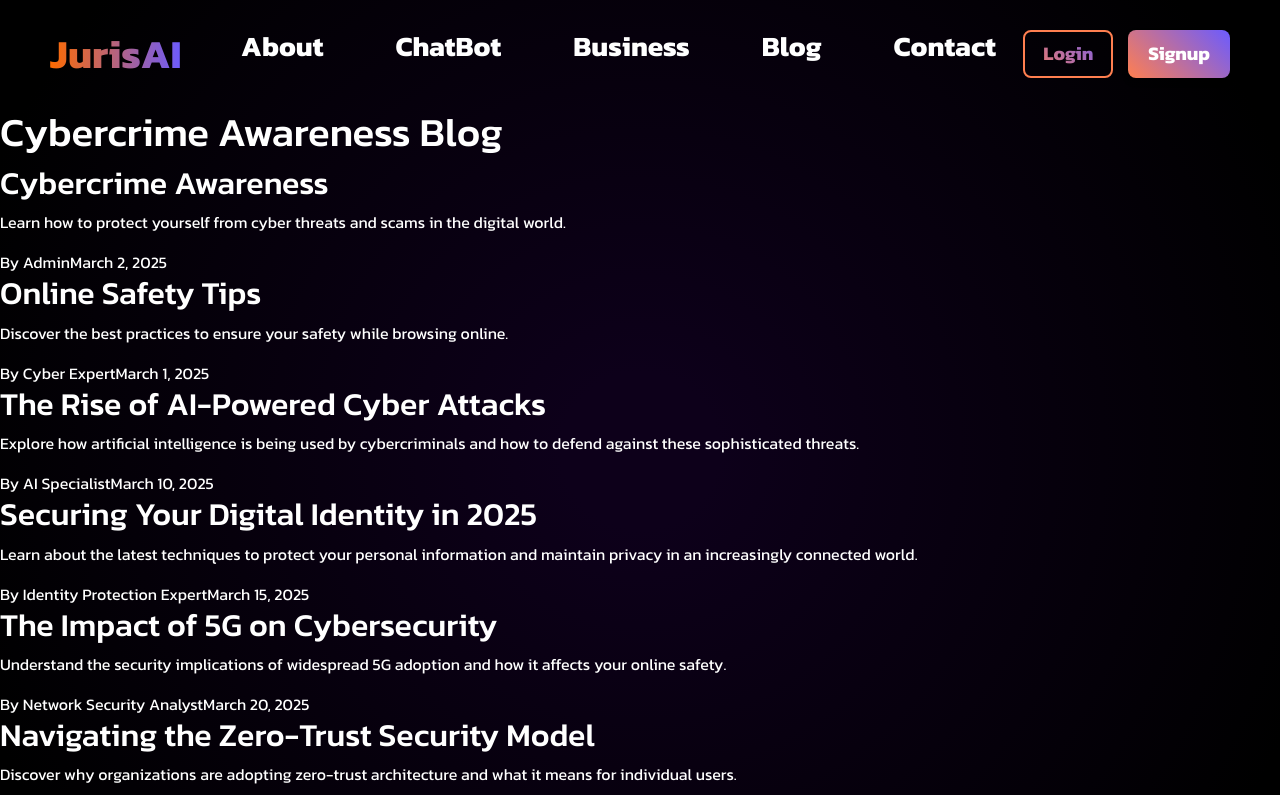
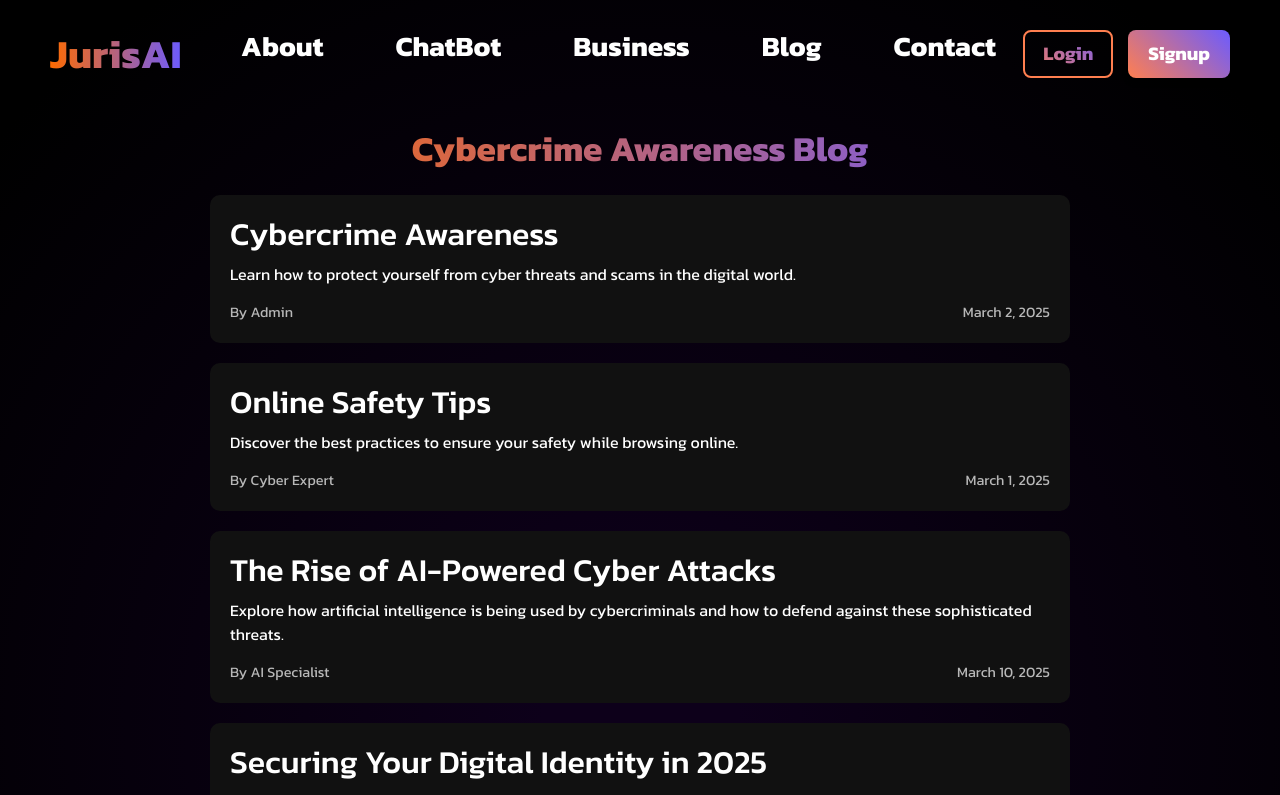
Before and after one commit to Rakshi2609/JurisAI, a React (Vite) app in the folder client/: page /blog in a window 1280 px wide. Shown: the top 795 px of the page. Built offline with nearby package versions, Linux system fonts and the light colour scheme; a web font is replaced by a local one.

Commit message:
Update Blog.css

```diff
--- a/client/src/assets/components/Blog.css
+++ b/client/src/assets/components/Blog.css
@@ -1,161 +1,153 @@
-import React, { useState } from 'react';
-import './Blog.css';
-
-const Blog = () => {
-  const [selectedPost, setSelectedPost] = useState(null);
-
-  const blogPosts = [
-    {
-      id: 1,
-      title: 'AI in Business: A Legal Revolution',
-      preview: 'Discover how AI is transforming business operations...',
-      content: 'AI is revolutionizing how businesses manage legal risk. Tools like Juris AI automate contract analysis, compliance checks, and legal research. These solutions save time and reduce human error in legal operations.',
-      author: 'Juris AI Expert',
-      date: 'April 12, 2025'
-    },
-    {
-      id: 2,
-      title: 'Securing Your Business in the Digital Era',
-      preview: 'Explore strategies to keep your business legally sound...',
-      content: 'Digital transformation brings new legal responsibilities. Learn how to protect your business against cyber threats, maintain data compliance, and prevent intellectual property breaches using AI-powered tools.',
-      author: 'Cybersecurity Consultant',
-      date: 'April 10, 2025'
-    },
-    {
-      id: 3,
-      title: 'How Juris AI Simplifies Legal Compliance',
-      preview: 'Struggling with compliance? Juris AI can help...',
-      content: 'Compliance with GDPR, HIPAA, and other frameworks can be challenging. Juris AI simplifies this by automating policy checks, generating compliance reports, and offering legal summaries for businesses.',
-      author: 'Legal Analyst',
-      date: 'April 9, 2025'
-    },
-    {
-      id: 4,
-      title: 'Preventing Legal Risks with Predictive AI',
-      preview: 'Learn how predictive tools can reduce risk...',
-      content: 'Predictive AI analyzes historical data and flags high-risk contracts or employee behavior that might lead to legal disputes. Businesses can now act before problems escalate.',
-      author: 'Risk Management Expert',
-      date: 'April 7, 2025'
-    },
-    {
-      id: 5,
-      title: 'Cybercrime Laws Every Startup Should Know',
-      preview: 'Startups are vulnerable — learn the laws...',
-      content: 'From data theft to phishing, startups face several cyber threats. This blog explains the key IPC sections related to cybercrime and how Juris AI helps identify legal actions against offenders.',
-      author: 'Startup Legal Advisor',
-      date: 'April 5, 2025'
-    },
-    {
-      id: 6,
-      title: 'Contract Automation: A Game-Changer for SMEs',
-      preview: 'SMEs can now automate contracts legally...',
-      content: 'Small businesses often overlook the legal fine print. Juris AI helps draft, review, and flag issues in contracts using AI-based legal reasoning. No more costly legal mistakes.',
-      author: 'Legal Tech Specialist',
-      date: 'April 4, 2025'
-    },
-    {
-      id: 7,
-      title: 'Understanding Digital Evidence in Indian Law',
-      preview: 'Digital evidence can be tricky to validate...',
-      content: 'Courts in India accept digital evidence if it follows Section 65B of the Indian Evidence Act. Learn how Juris AI helps validate and format digital evidence for legal use.',
-      author: 'Criminal Law Professor',
-      date: 'April 2, 2025'
-    },
-    {
-      id: 8,
-      title: 'Why AI Can’t Fully Replace Human Lawyers (Yet)',
-      preview: 'AI is powerful, but has its limits...',
-      content: 'While AI tools like Juris AI enhance productivity, they lack human judgment, empathy, and court experience. The future is a partnership between legal professionals and smart AI.',
-      author: 'Ethics in AI Researcher',
-      date: 'March 31, 2025'
-    },
-    {
-      id: 9,
-      title: 'Legal Chatbots: Changing Client Interaction',
-      preview: 'Chatbots make legal help accessible...',
-      content: 'Legal chatbots are available 24/7 and simplify basic legal consultations. Juris AI personalizes responses based on user queries, offering step-by-step guidance for complaints, FIRs, and more.',
-      author: 'UX Researcher',
-      date: 'March 29, 2025'
-    },
-    {
-      id: 10,
-      title: 'The Role of AI in Cybercrime Detection',
-      preview: 'AI helps track and predict cyber attacks...',
-      content: 'AI tools monitor network behavior and predict unusual activity that may indicate a cybercrime. Juris AI connects this detection to appropriate legal frameworks for swift action.',
-      author: 'Network Security Analyst',
-      date: 'March 27, 2025'
-    },
-    {
-      id: 11,
-      title: 'Juris AI: Behind the Scenes',
-      preview: 'How does Juris AI actually work?',
-      content: 'Juris AI is built using natural language processing and legal ontologies. It maps user input to relevant legal databases, IPC sections, and case laws to deliver context-aware legal support.',
-      author: 'Lead Developer',
-      date: 'March 25, 2025'
-    },
-    {
-      id: 12,
-      title: 'Digital Footprint and Legal Consequences',
-      preview: 'Your online presence can be used in court...',
-      content: 'Public social media posts, old comments, and leaked data can lead to defamation or privacy lawsuits. Juris AI helps identify risky digital traces and recommends safe actions.',
-      author: 'Privacy Law Consultant',
-      date: 'March 24, 2025'
-    },
-    {
-      id: 13,
-      title: 'AI-Powered Document Review for Legal Teams',
-      preview: 'Reviewing documents just got faster...',
-      content: 'Legal teams spend hours reviewing documents. Juris AI accelerates this process by flagging clauses, identifying inconsistencies, and comparing with past rulings for relevance.',
-      author: 'Corporate Law Advisor',
-      date: 'March 22, 2025'
-    },
-    {
-      id: 14,
-      title: 'Legal Tech Trends to Watch in 2025',
-      preview: 'What’s next for legal technology?',
-      content: '2025 will see growth in smart legal assistants, automated dispute resolution, and blockchain notarization. Juris AI is at the forefront of integrating AI into legal workflows.',
-      author: 'Tech Policy Analyst',
-      date: 'March 20, 2025'
-    },
-    {
-      id: 15,
-      title: 'Filing a Cybercrime Complaint: Step-by-Step',
-      preview: 'Don’t know how to file a cyber complaint?',
-      content: 'Learn how Juris AI guides users through the cybercrime complaint process — from gathering evidence and identifying IPC sections to submitting complaints through government portals.',
-      author: 'Digital Rights Advocate',
-      date: 'March 18, 2025'
-    }
-  ];
+.blog-container {
+    padding: 20px;
+    background: transparent;
+    max-width: 900px;
+    margin: 0 auto 100px;
+    border-radius: 10px;
+    color: white;
+    animation: fadeIn 2s ease-in-out;
+}
 
 
-  return (
-    <div className="blog-container">
-      <h1 className="blog-title">AI & Cybersecurity Insights Blog</h1>
+.blog-title {
+    text-align: center;
+    background: linear-gradient(90deg, #ff6b00, #6b5bff);
+    -webkit-background-clip: text;
+    -webkit-text-fill-color: transparent;
+    font-size: 2.2em;
+    margin-bottom: 25px;
+    font-weight: 700;
+}
 
-      {selectedPost ? (
-        <div className="blog-popup">
-          <button className="back-btn" onClick={() => setSelectedPost(null)}>← </button>
-          <h2>{selectedPost.title}</h2>
-          <p>{selectedPost.content}</p>
-          <div className="blog-meta">
-            <span>By {selectedPost.author}</span>
-            <span>{selectedPost.date}</span>
-          </div>
-        </div>
-      ) : (
-        blogPosts.map(post => (
-          <div key={post.id} className="blog-post" onClick={() => setSelectedPost(post)}>
-            <h2>{post.title}</h2>
-            <p>{post.preview}</p>
-            <div className="blog-meta">
-              <span>By {post.author}</span>
-              <span>{post.date}</span>
-            </div>
-          </div>
-        ))
-      )}
-    </div>
-  );
-};
 
-export default Blog;
+.blog-post {
+    background: #111;
+    margin-bottom: 20px;
+    padding: 20px;
+    border-radius: 10px;
+    transition: all 0.4s ease;
+    cursor: pointer;
+}
+
+.blog-post:hover {
+    transform: scale(1.05);
+    border: 2px solid white;
+    background: linear-gradient(90deg, #ff6b00, #6b5bff);
+    color: white;
+}
+
+.blog-meta {
+    display: flex;
+    justify-content: space-between;
+    color: rgba(255, 255, 255, 0.7);
+    font-size: 0.9em;
+    margin-top: 12px;
+}
+
+
+@keyframes fadeIn {
+    from {
+        opacity: 0;
+        transform: translateY(20px);
+    }
+
+    to {
+        opacity: 1;
+        transform: translateY(0);
+    }
+}
+
+.blog-popup-overlay {
+    position: fixed;
+    top: 0;
+    left: 0;
+    width: 100%;
+    height: 100%;
+    background-color: rgba(0, 0, 0, 0.65);
+    z-index: 999;
+    display: flex;
+    align-items: center;
+    justify-content: center;
+}
+
+
+.blog-popup {
+    background: linear-gradient(90deg, #ff6b00, #6b5bff);
+    color: white;
+    width: 90%;
+    max-width: 750px;
+    padding: 2rem;
+    border-radius: 15px;
+    box-shadow: 0 10px 40px rgba(0, 0, 0, 0.4);
+    position: relative;
+    animation: slideIn 0.4s ease;
+    max-height: 80vh;
+    overflow-y: auto;
+}
+
+
+.blog-popup .back-btn {
+    position: absolute;
+    top: 1rem;
+    right: 1rem;
+    background: white;
+    color: #ff6b00;
+    border: none;
+    font-size: 1.1rem;
+    font-weight: bold;
+    padding: 0.5rem 1rem;
+    border-radius: 8px;
+    cursor: pointer;
+    transition: background 0.3s ease;
+}
+
+.blog-popup .back-btn:hover {
+    background: #f0f0f0;
+}
+
+.blog-popup h2 {
+    margin-top: 0;
+    font-size: 2rem;
+    font-weight: 700;
+    max-width: 80%;
+}
+
+.blog-popup p {
+    font-size: 1.05rem;
+    line-height: 1.8;
+    margin-top: 1rem;
+}
+
+
+@keyframes slideIn {
+    from {
+        transform: translateY(-30px);
+        opacity: 0;
+    }
+
+    to {
+        transform: translateY(0);
+        opacity: 1;
+    }
+}
+
+
+@media (max-width: 600px) {
+    .blog-popup {
+        padding: 1.5rem;
+        width: 95%;
+    }
+
+    .blog-popup h2 {
+        font-size: 1.6rem;
+    }
+
+    .blog-popup p {
+        font-size: 1rem;
+    }
+
+    .blog-popup .back-btn {
+        font-size: 1rem;
+        padding: 0.4rem 0.8rem;
+    }
+}
```
